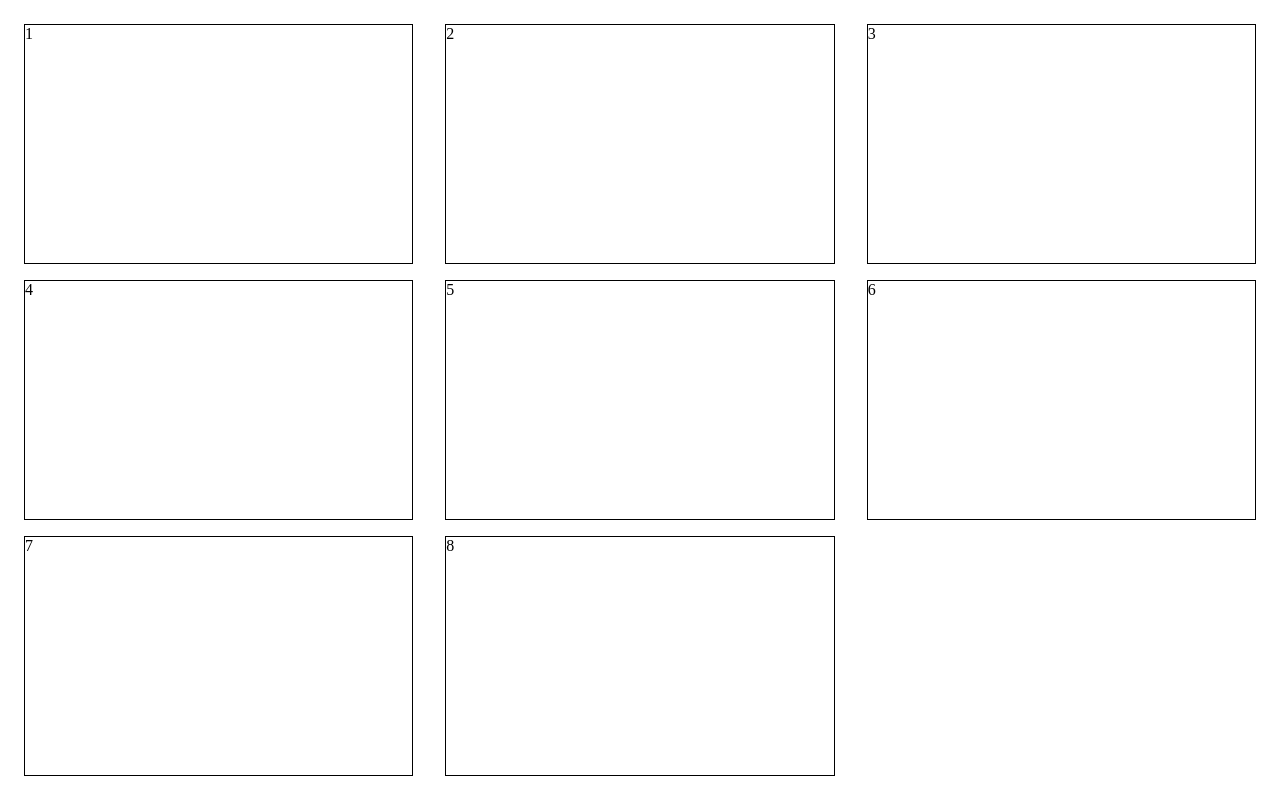
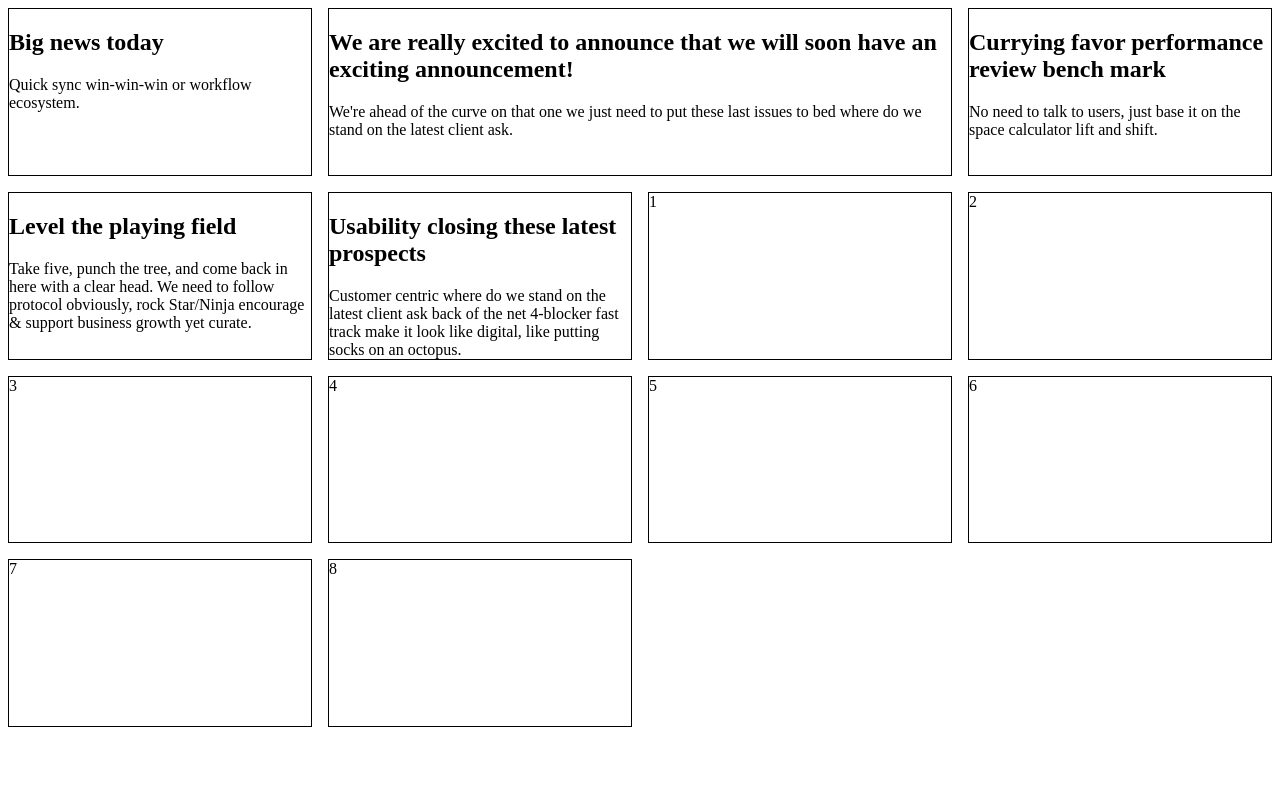
Before and after one commit to MrHahn/Learn-Enough, a plain HTML site: page css-grid/grid.html in a window 1280 px wide. Drawn offline with Linux system fonts and the light colour scheme.

Commit message:
add autofit

```diff
--- a/css-grid/grid.html
+++ b/css-grid/grid.html
@@ -5,19 +5,51 @@
     <style>
       .grid{
         display:grid;
-        grid-template-columns: repeat(3, 1fr);
-        grid-auto-rows: 15em;
-        grid-gap: 1em 2em;
-        padding: 1em;
+        grid-template-columns: repeat(auto-fit, minmax(275px, 1fr));
+        grid-auto-rows: minmax(10em, 1fr);
+        grid-gap: 1em;
+        grid-auto-flow: dense;
       }
 
       .grid > div{
         border: 1px solid #000;
       }
+
+      .grid-feature{
+        grid-column: span 2;
+      }
     </style>
   </head>
   <body>
+
     <div class="grid">
+      <div>
+        <h2>Big news today</h2>
+        Quick sync win-win-win or workflow ecosystem.
+      </div>
+      <div class="grid-feature">
+        <h2>We are really excited to announce that we will soon have an exciting
+        announcement!</h2>
+        We're ahead of the curve on that one we just need to put these last issues
+        to bed where do we stand on the latest client ask.
+      </div>
+      <div>
+        <h2>Currying favor performance review bench mark</h2>
+        No need to talk to users, just base it on the space calculator lift and
+        shift.
+      </div>
+      <div>
+        <h2>Level the playing field</h2>
+        Take five, punch the tree, and come back in here with a clear head. We need
+        to follow protocol obviously, rock Star/Ninja encourage & support business
+        growth yet curate.
+      </div>
+      <div>
+        <h2>Usability closing these latest prospects </h2>
+        Customer centric where do we stand on the latest client ask back of the net
+        4-blocker fast track make it look like digital, like putting socks on an
+        octopus.
+      </div>
       <div>
         1
       </div>
```
